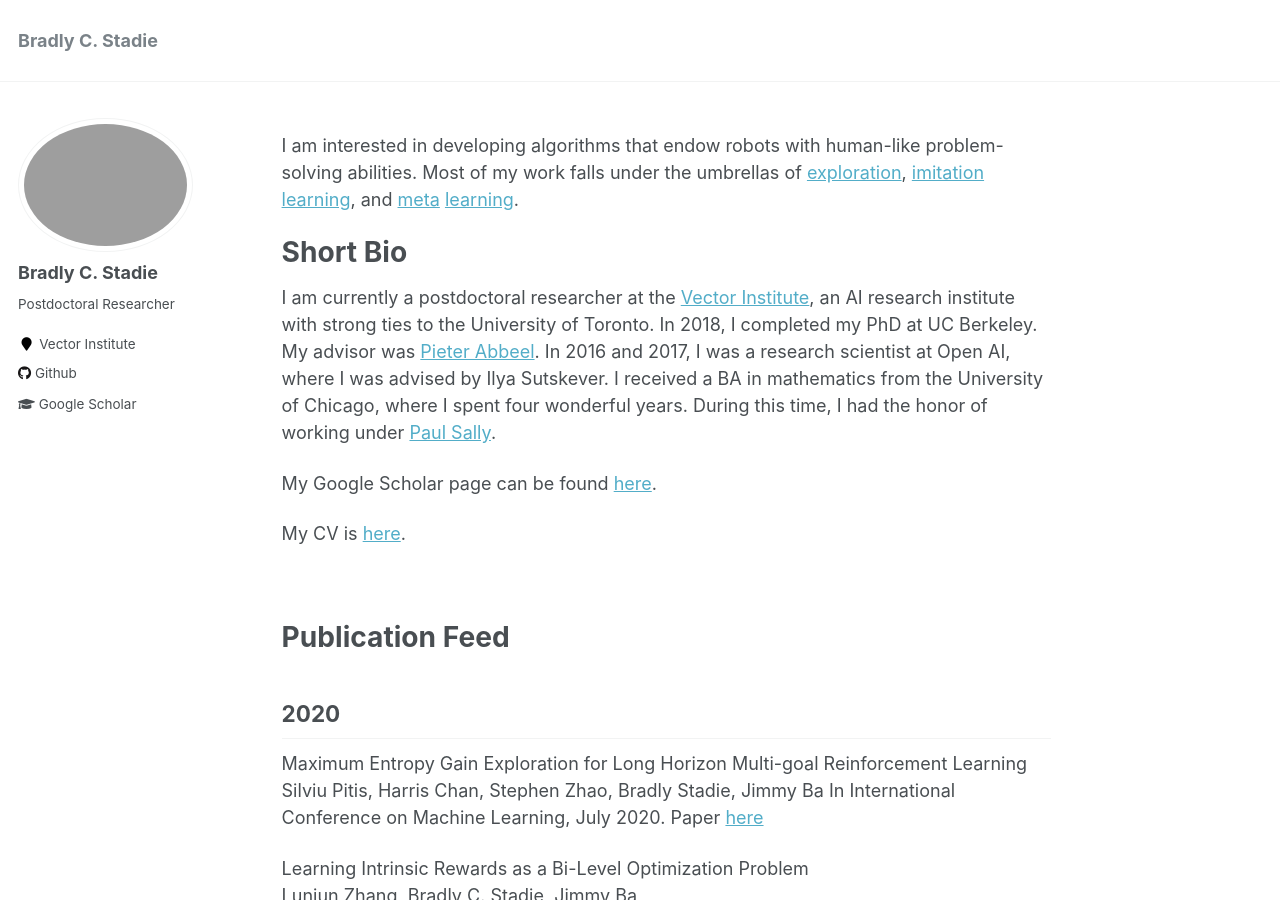
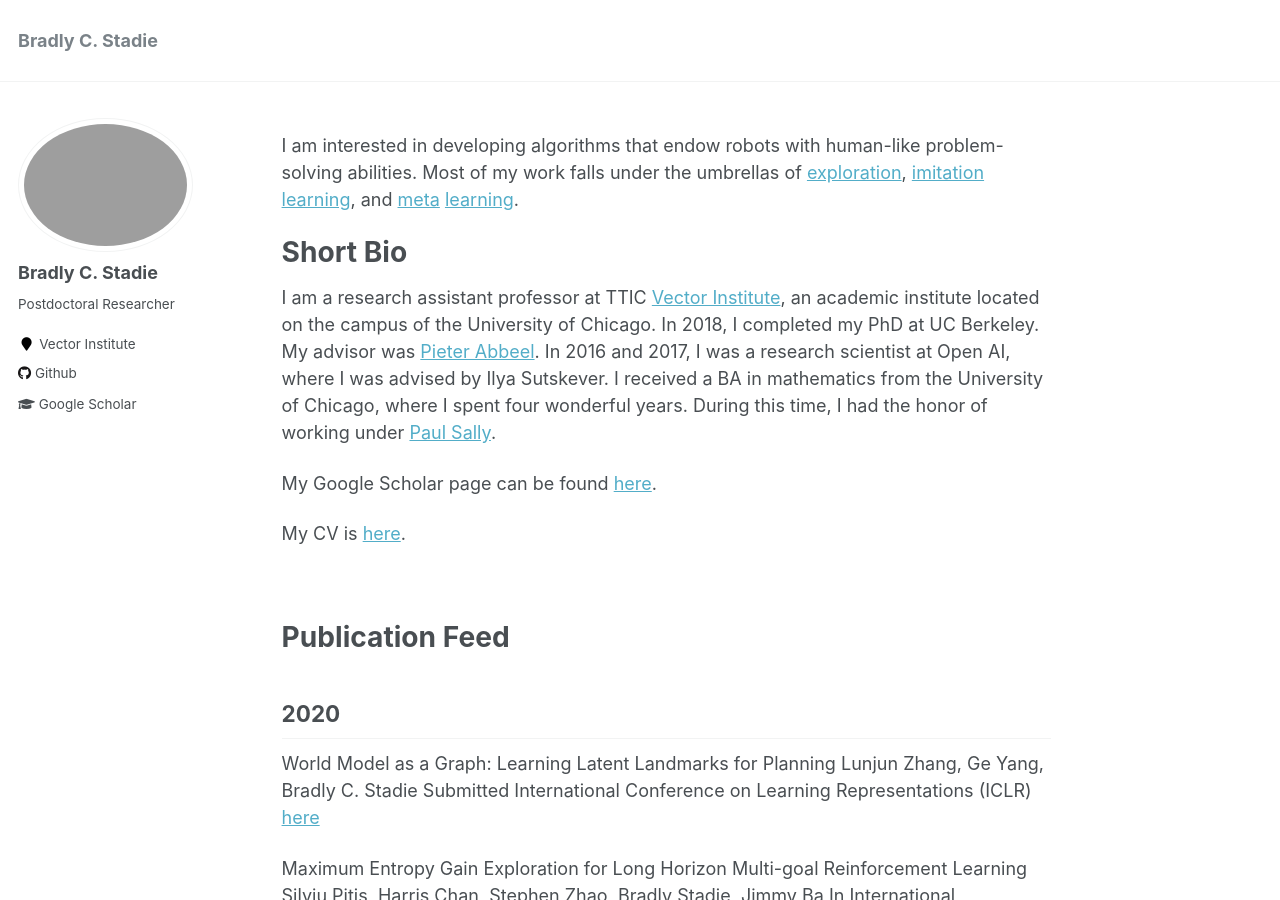
Before and after one commit to bstadie/bstadie.github.io, a Jekyll site: the page built from _pages/about.md, in a window 1280 px wide and 900 px high. Built offline with Jekyll 4.4.1, drawn with Linux system fonts in a browser that asks for light colours.

Commit message:
update cv and about.

```diff
--- a/_pages/about.md
+++ b/_pages/about.md
@@ -13,7 +13,7 @@ Most of my work falls under the umbrellas of [exploration](https://arxiv.org/pdf
 
 Short Bio
 ======
-I am currently a postdoctoral researcher at the [Vector Institute](https://vectorinstitute.ai/), an AI research institute with strong ties to the University of Toronto.
+I am a research assistant professor at TTIC [Vector Institute](https://www.ttic.edu/), an academic institute located on the campus of the University of Chicago.
 In 2018, I completed my PhD at UC Berkeley. My advisor was [Pieter Abbeel](http://people.eecs.berkeley.edu/~pabbeel/).
 In 2016 and 2017, I was a research scientist at Open AI, where I was advised by Ilya Sutskever.
 I received a BA in mathematics from the University of Chicago, where I spent four wonderful years.
@@ -44,6 +44,10 @@ Publication Feed
 2020
 ---------------
 
+World Model as a Graph: Learning Latent Landmarks for Planning
+Lunjun Zhang, Ge Yang, Bradly C. Stadie
+Submitted International Conference on Learning Representations (ICLR) [here](https://openreview.net/pdf?id=1NRMmEUyXMu)
+
 Maximum Entropy Gain Exploration for Long Horizon Multi-goal Reinforcement Learning
 Silviu Pitis, Harris Chan, Stephen Zhao, Bradly Stadie, Jimmy Ba
 In International Conference on Machine Learning, July 2020. Paper [here](https://proceedings.icml.cc/static/paper_files/icml/2020/5247-Paper.pdf)
@@ -53,10 +57,12 @@ Lunjun Zhang, Bradly C. Stadie, Jimmy Ba
 Conference on Uncertainty in Artificial Intelligence (UAI), July 2020. Paper [here](http://www.auai.org/uai2020/proceedings/66_main_paper.pdf)
 
 
-
 One-Shot Pruning of Recurrent Neural Networks by Jacobian Spectrum Evaluation
 Matthew Zhang, Bradly C. Stadie
 In International Conference on Learning Representations (ICLR), Addis Ababa, Ethiopia, April 2020. [ArXiv link](https://arxiv.org/pdf/1912.00120.pdf)
+
+
+
 
 
 2019
```
Also changed, not shown: 1 other file.
